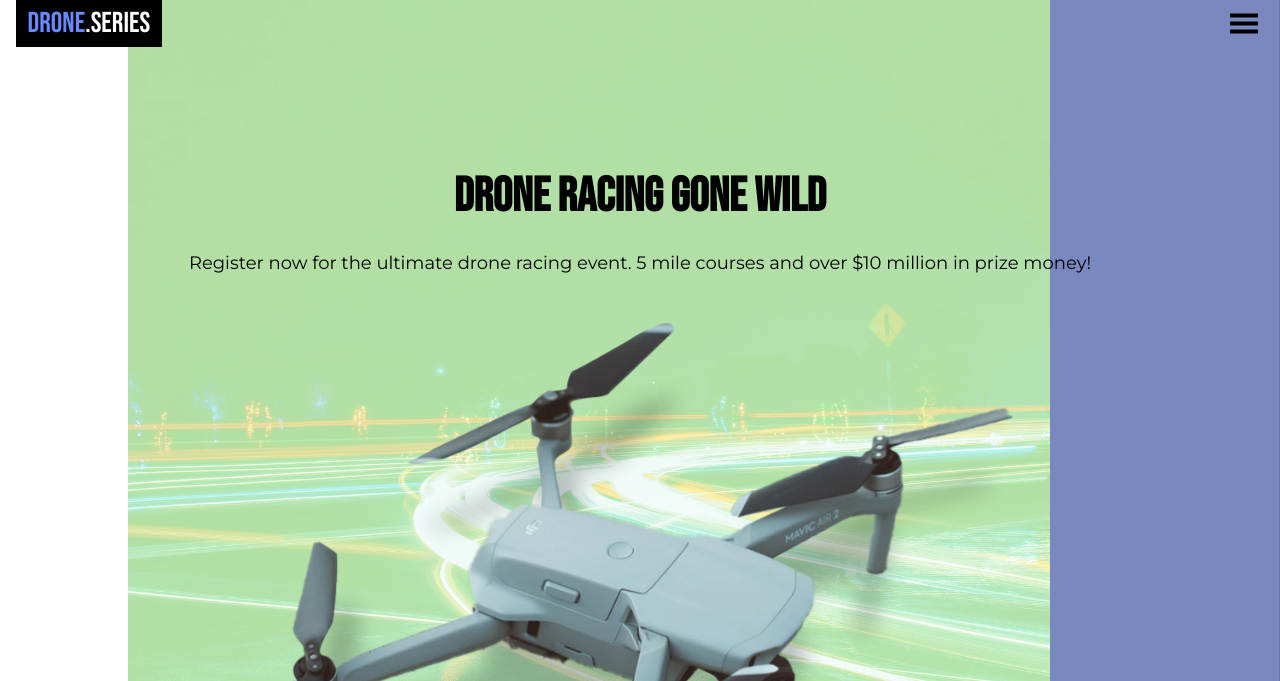
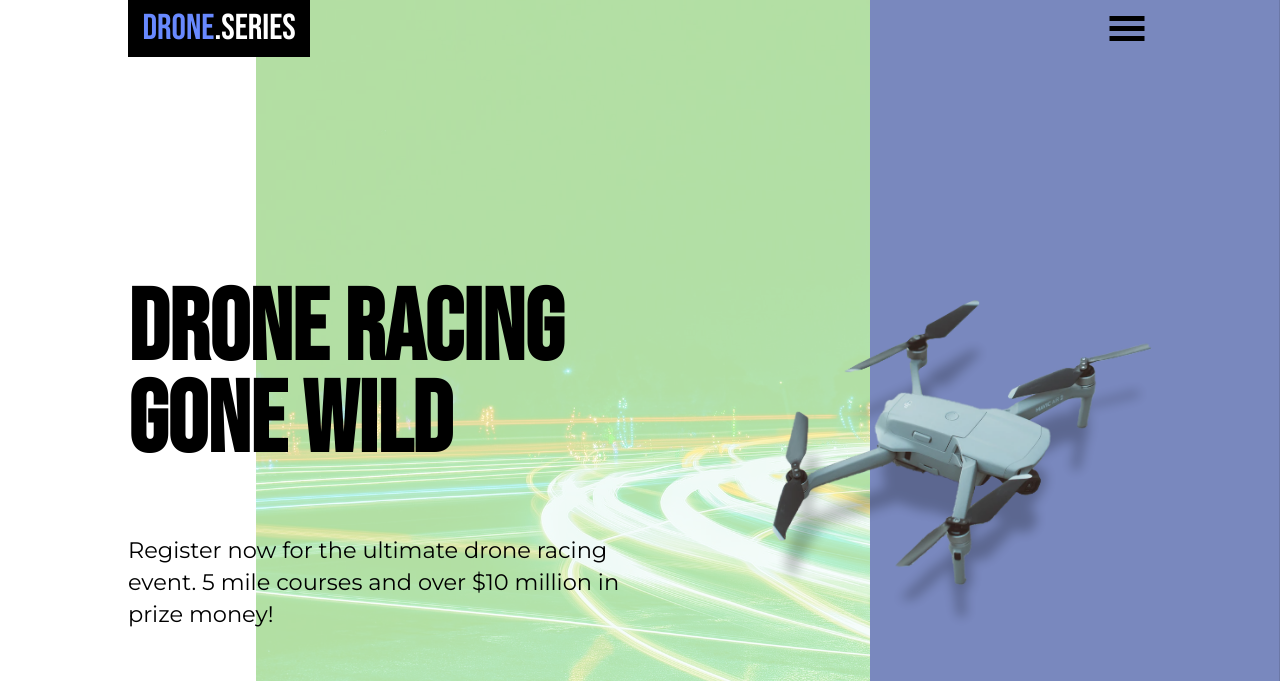
Before and after one commit to frontendella/Drone-Page, a website built with Vite: page index.html in a window 1280 px wide. Shown: the top 681 px of the page. Built offline with nearby package versions, Linux system fonts and the light colour scheme.

Commit message:
Started Responsive CSS

```diff
--- a/index.css
+++ b/index.css
@@ -313,3 +313,37 @@ button {
 .other-info a {
     color: black;
 }
+
+
+@media only screen and (min-width: 900px) {
+    html {
+        font-size: 20px;
+    }
+
+    .top-bg-container {
+        width: 80%;
+        grid-template-columns: 60% auto;
+    }
+
+    .container {
+        width: 80%;
+        margin: 0 auto;
+    }
+
+    .content {
+        display: flex;
+        text-align: left;
+        padding: 0;
+        margin-left: 0;
+        margin-right: 0;
+    }
+
+    h1 {
+        font-size: 5rem;
+        width: 80%;
+    }
+
+    .type p {
+        width: 80%
+    }
+}
```
